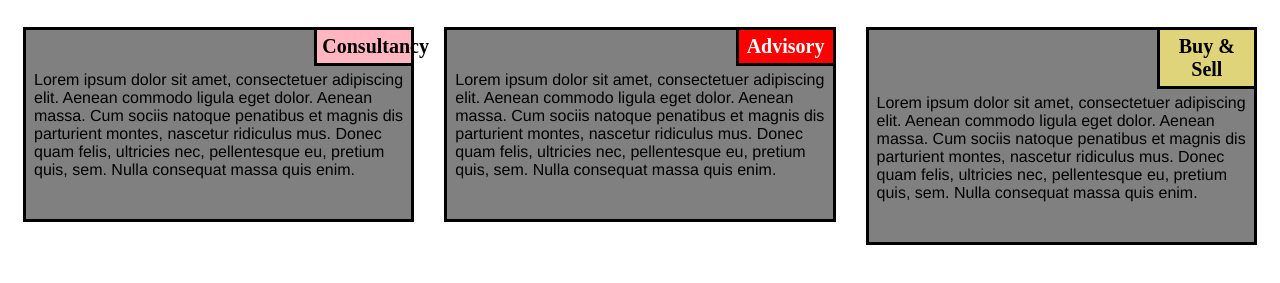
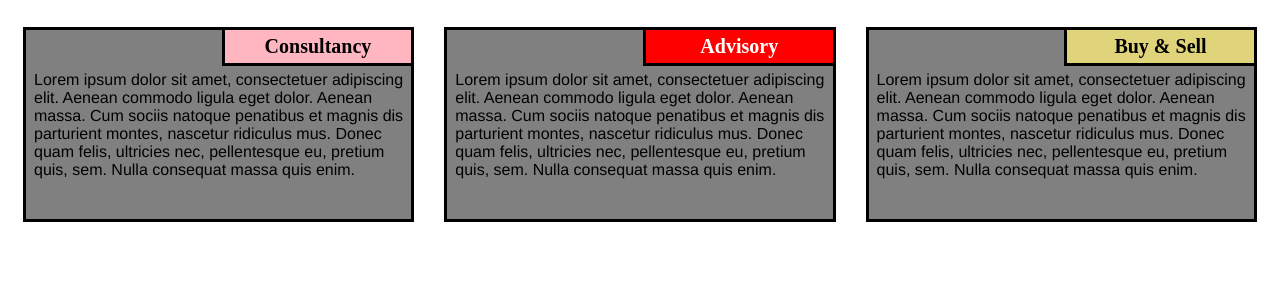
Before and after one commit to eircrw6/Coursera-Class, a plain HTML site: page module2-sol/index.html in a window 1280 px wide. Shown: the part 95-378 px from the top of the page. Drawn offline with Linux system fonts and the light colour scheme.

Commit message:
Update mine.css

```diff
--- a/module2-sol/mine.css
+++ b/module2-sol/mine.css
@@ -37,7 +37,7 @@
 
     .sub1 {
         float: right;
-        width: 100px;
+        width: 50%;
         padding: 5px;
         margin: -3px -3px 0px;
         border: 3.5px solid black;
@@ -51,7 +51,7 @@
     .sub2 {
         float: right;
         color: white;
-        width: 100px;
+        width: 50%;
         padding: 5px;
         margin: -3px -3px 0px;
         border: 3.5px solid black;
@@ -65,7 +65,7 @@
     .sub3 {
         color: black;
         float: right;
-        width: 100px;
+        width: 50%;
         padding: 5px;
          margin: -3px -3px 0px;
         border: 3.5px solid black;
```
